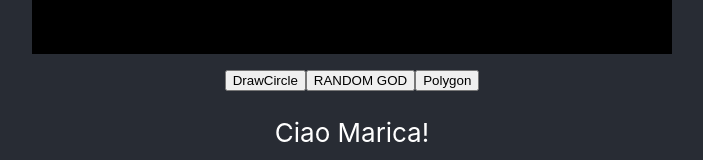
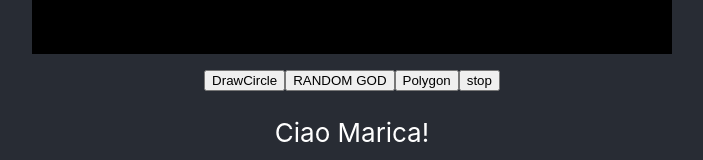
Before and after one commit to GrilloLuca/imageprocessing, a React (Create React App) app: page / in a window 1280 px wide. Shown: the part 542-702 px from the top of the page, without its empty margins (288-991 px from the left). Built offline with nearby package versions, Linux system fonts and the light colour scheme.

Commit message:
multicircle on and stop

```diff
--- a/src/components/Canvas.js
+++ b/src/components/Canvas.js
@@ -4,6 +4,7 @@ class Canvas extends React.Component {
 
     width = 640;
     height = 480;
+    ids = [] ;
 
     drawCircle = () => {
         // codice dell'effetto 1
@@ -16,6 +17,25 @@ class Canvas extends React.Component {
         this.context.arc(cx, cy, size, 0, 2 * Math.PI);
         this.context.strokeStyle = this.getRandomColor();
         this.context.stroke();
+    }
+
+    drawMultiCircle = () => {
+
+        /*
+        for (let i = 0 ; i < 30; i++){
+            this.drawCircle ();
+        }
+        */
+
+        let id = setInterval(this.drawCircle,100);
+        this.ids.push(id);
+    }
+    stopDraw= () => {
+        //clearInterval (this.id);
+        this.ids.forEach((v, i) => {
+            clearInterval (v);
+        });
+        this.ids = [];
     }
 
     drawPolygon = (vertex) => {
@@ -71,9 +91,11 @@ class Canvas extends React.Component {
                 <div>{this.props.title}</div>
                 <canvas ref={this.canvasRef} width={this.width} height={this.height} />
                 <br></br>
-                <button onClick={this.drawCircle} >DrawCircle</button>
+                <button onClick={this.drawMultiCircle} >DrawCircle</button>
                 <button onClick={() => this.drawPolygon(3)} >RANDOM GOD</button>
                 <button onClick={() => this.drawPolygon(5)} >Polygon</button>
+
+                <button onClick={this.stopDraw}>stop</button>
             </div>
         )
         }
```
